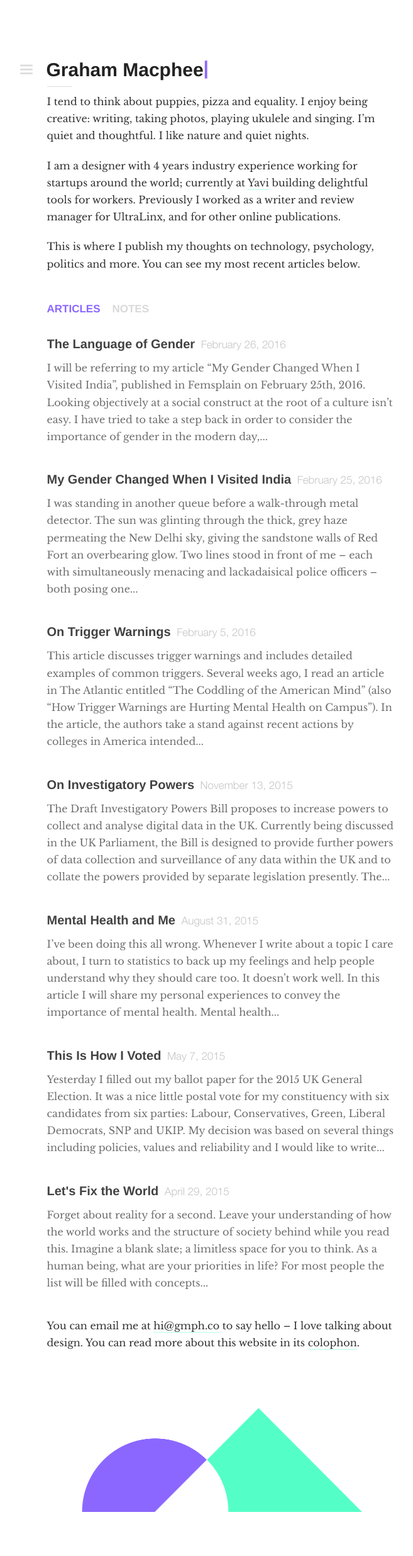
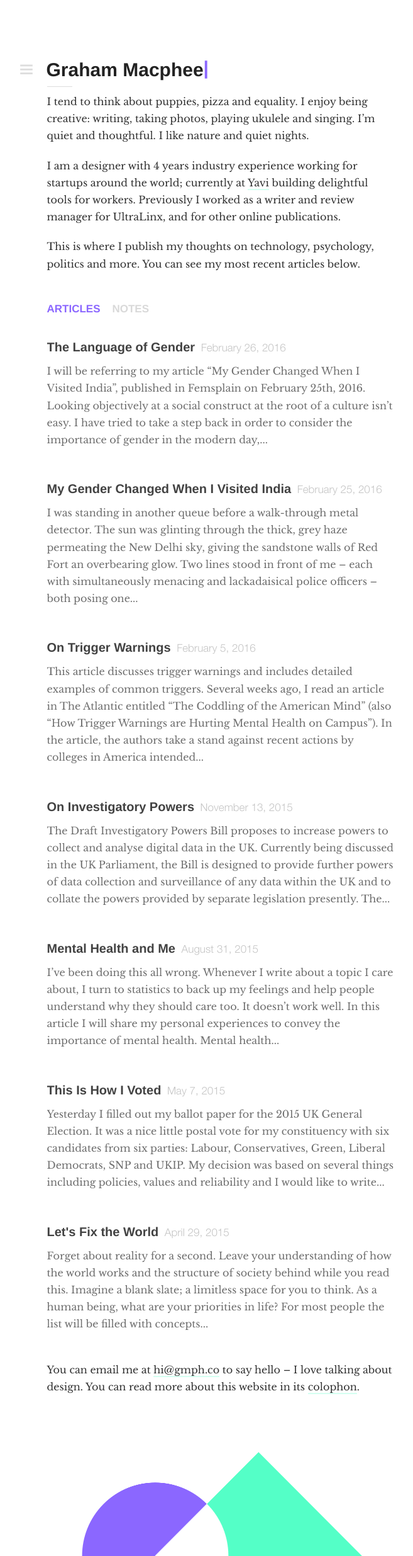
Before and after one commit to gmph/gmph.github.io, a Jekyll site: the page built from index.md, in a window 1280 px wide. Shown: the whole page at 63% size, without its empty margins (288-945 px from the left). Built offline with Jekyll 4.4.1, drawn with Linux system fonts in a browser that asks for light colours; nearby versions of some CDN libraries; before the commit the page ends 2401 px from its top, so only the background shows below that.

Commit message:
Fixed CSS syntax, post list padding

```diff
--- a/res/css/main.css
+++ b/res/css/main.css
@@ -766,15 +766,13 @@ li.postitem {
     position: relative;
     top:0;
     left:0;
-    width:100%
+    width:100%;
     font-family: "Helvetica Neue", "HelveticaNeue-Light", "Helvetica Neue Light", Helvetica, Arial, "Lucida Grande", sans-serif !important;
     font-size:19px;
     font-weight: 700;
     margin:0 auto;
-    padding: 20px 0;
+    padding: 25px 0;
     border-radius: 3px;
-    /*border: solid 1px #fff;*/
-
 }
 
 li.postitem a {
```
